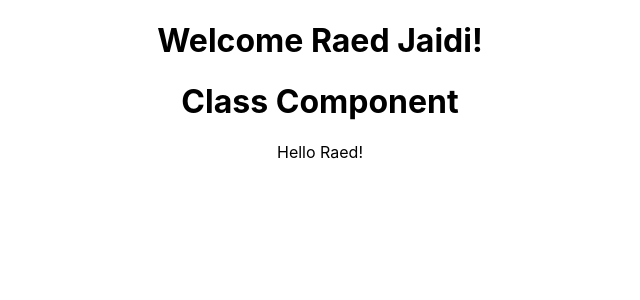
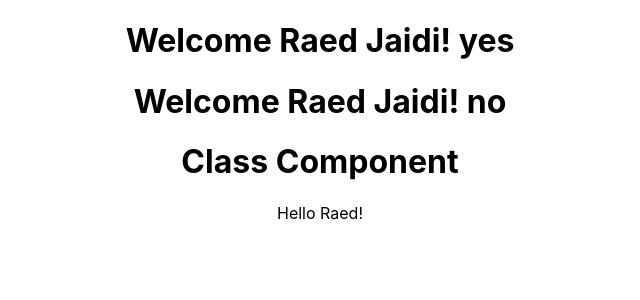
Before and after one commit to Raedjd/ReactJs-learn, a React (Create React App) app: page / in a window 1280 px wide. Shown: the top 300 px of the page, without its empty margins (320-960 px from the left). Built offline with nearby package versions, Linux system fonts and the light colour scheme.

Commit message:
add a functional component+props

```diff
--- a/src/App.js
+++ b/src/App.js
@@ -4,10 +4,11 @@ import {Greet} from './Components/Greet';
 import Hi from './Components/Hi'
 import Hello from './Components/Hello'
 function App() {
-  const name= "raed"
+
   return (
     <div className="App">
-      <Greet></Greet>
+      <Greet name=' yes'></Greet>
+      <Greet name=' no'></Greet>
       <Hi></Hi>
       <Hello></Hello>
     </div>
--- a/src/Components/Greet.js
+++ b/src/Components/Greet.js
@@ -5,5 +5,8 @@ import React from "react";
     return <h1>Hello Read Jaidi!</h1>
 } */
 
-export const Greet = () => <h1>Welcome Raed Jaidi!</h1>
+export const Greet = props =>{
+    console.log(props)
+return (<h1>Welcome Raed Jaidi! {props.name}</h1>)
+}
 //export default Greet;
```
